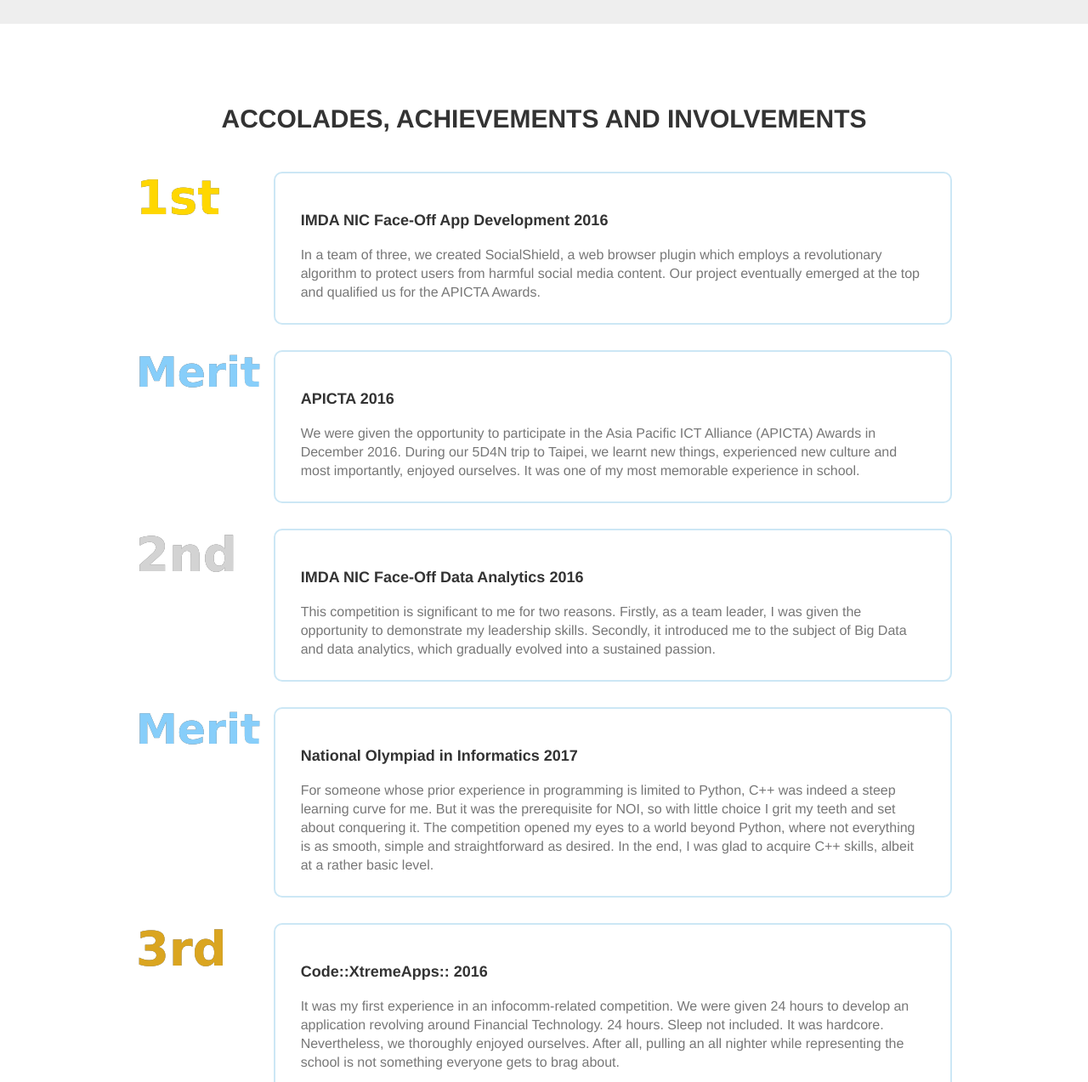
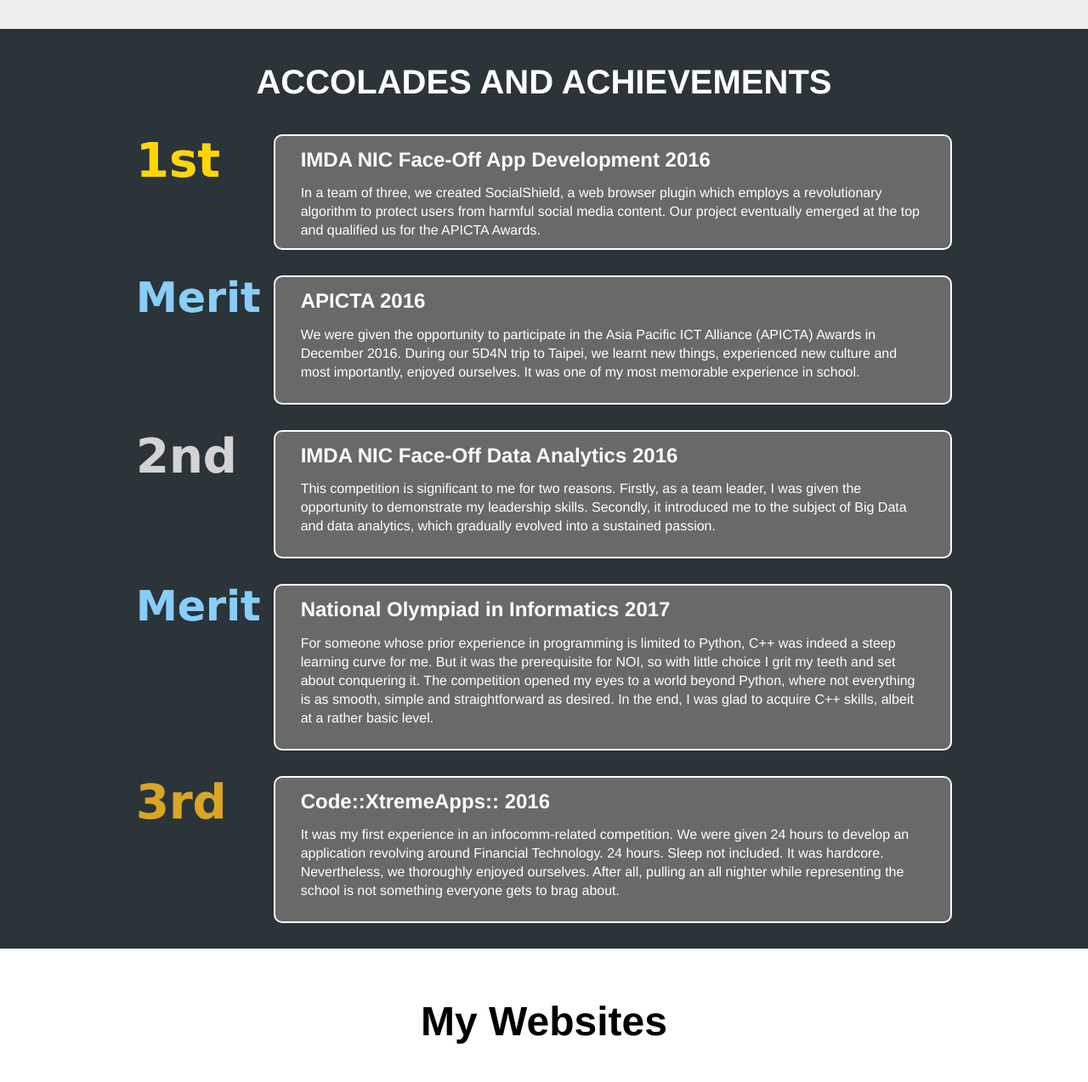
Before and after one commit to shijietopkek/legacy-portfolio-website, a plain HTML site: page index.html in a window 1280 px wide. Shown: the part 980-2253 px from the top of the page at 85% size. Drawn offline with Linux system fonts and the light colour scheme.

Commit message:
dark mode

```diff
--- a/assets/css/landing-page.css
+++ b/assets/css/landing-page.css
@@ -872,9 +872,9 @@ a:focus, a:active {
  .header-text{
       text-transform: uppercase;
       font-weight: 200;
-      color: #333;
+      color: #FFFFFF;
       margin-bottom: 20px;
-      font-size: 30px;
+      font-size: 40px;
       position: relative;
       line-height: 24px;
 }
@@ -1177,7 +1177,7 @@ filter: progid:DXImageTransform.Microsoft.gradient( startColorstr='#de8e0009', e
   }
 
    .landing-page .section-features{
-        margin: 50px 0;
+        background-color: #2A3439;
    }
 
    .landing-page .section-features .card{
@@ -1187,21 +1187,11 @@ filter: progid:DXImageTransform.Microsoft.gradient( startColorstr='#de8e0009', e
         border-radius: 10px;
         margin-top: 30px;
         text-align: left;
-   }
-   .landing-page .section-features .card .icon i{
-        font-size: 63px;
-        color: #9a9a9a;
-        width: 85px;
-        height: 85px;
-        line-height: 80px;
-        text-align: center;
-        border-radius: 50%;
-        margin: 0 auto;
-        margin-top: 20px;
+        background-color: #696969;
    }
 
     .landing-page .section-features .card.card-blue{
-      border-color: #CCE7F5;
+      border-color: #FFFFFF;
       border-width: 2px
     }
     .landing-page .section-features .card.card-blue .icon i{
@@ -1225,16 +1215,17 @@ filter: progid:DXImageTransform.Microsoft.gradient( startColorstr='#de8e0009', e
     .landing-page .section-features .card.card-red .icon i{
       color:#E01724;
     }
-    .landing-page .section-features .card  h4{
+    .landing-page .section-features .card  h3{
         font-weight: 300;
-        font-size: 18px;
-        margin: 30px 0 -15px;
+        font-size: 24px;
+        margin: 5px 0 -15px;
+        color: #FFFFFF;
    }
 
    .landing-page .section-features .card  p{
         font-size: 16px;
         line-height: 22px;
-        color: #777;
+        color: #FFFFFF;
    }
 
 
@@ -1263,7 +1254,7 @@ filter: progid:DXImageTransform.Microsoft.gradient( startColorstr='#de8e0009', e
       display: block;
    }
 
-   .landing-page .section-testimonial .carousel-inner .item .carousel-testimonial-caption{
+   .landing-page .section-testimonial .carousel-inner .item .carousel-website-caption{
     text-align: center;
     max-width: 700px;
     margin: 0 auto;
@@ -1835,3 +1826,13 @@ $duration: 5s;
   line-height: 18px;
   text-shadow: 2px 2px #000000;
 }
+.skills-title{
+  color: #000000;
+  font-size: 42px;
+  font-weight:300;
+}
+.website-title{
+  color:#000000;
+  font-size: 48px;
+  font-weight:300;
+}
--- a/index.html
+++ b/index.html
@@ -160,7 +160,7 @@
             </div>
             <div class="section section-gray section-interest">
                 <div class="container text-center">
-                    <h4 class="header-text">Interests and skills in Computer Science</h4>
+                    <h4 class="skills-title"><b>Interests and skills in Computer Science</h4>
                     <p>
                         My interests mainly revolve around Big Data and AI, although other computing topics fascinate me as well. Listed below are the skills I currently possess and interests I would like to delve deeper in the future.<br>
                     </p>
@@ -214,7 +214,7 @@
             </div>-->
             <div class="section section-features">
                 <div class="container">
-                    <h3 class="header-text text-center"><b>Accolades, Achievements and Involvements</b></h3>
+                    <h3 class="header-text text-center"><b>Accolades and Achievements</b></h3>
                     <div class="row">
                         <div class="col-md-2">
                             <div class="text">
@@ -224,7 +224,7 @@
                         <div class="col-md-10">
                             <div class="card card-blue">
                                 <div class="text">
-                                    <h4><b>IMDA NIC Face-Off App Development 2016</h4>
+                                    <h3><b>IMDA NIC Face-Off App Development 2016<h3>
                                     <h5>
                                     <p>In a team of three, we created SocialShield, a web browser plugin which employs a revolutionary algorithm to protect users from harmful social media content. Our project eventually emerged at the top and qualified us for the APICTA Awards.</p>
                                     </h5>
@@ -239,7 +239,7 @@
                         <div class="col-md-10">
                             <div class="card card-blue">
                                 <div class="text">
-                                    <h4><b>APICTA 2016</h4>
+                                    <h3><b>APICTA 2016</h3>
                                     <h5>
                                     <p>We were given the opportunity to participate in the Asia Pacific ICT Alliance (APICTA) Awards in December 2016. During our 5D4N trip to Taipei, we learnt new things, experienced new culture and most importantly, enjoyed ourselves. It was one of my most memorable experience in school.</p>
                                     </h5>
@@ -254,7 +254,7 @@
                         <div class="col-md-10">
                             <div class="card card-blue">
                                 <div class="text">
-                                    <h4><b>IMDA NIC Face-Off Data Analytics 2016</h4>
+                                    <h3><b>IMDA NIC Face-Off Data Analytics 2016</h3>
                                     <h5>
                                     <p>This competition is significant to me for two reasons. Firstly, as a team leader, I was given the opportunity to demonstrate my leadership skills. Secondly, it introduced me to the subject of Big Data and data analytics, which gradually evolved into a sustained passion. </p>
                                     </h5>
@@ -269,7 +269,7 @@
                         <div class="col-md-10">
                             <div class="card card-blue">
                                 <div class="text">
-                                    <h4><b>National Olympiad in Informatics 2017</h4>
+                                    <h3><b>National Olympiad in Informatics 2017</h3>
                                     <h5>
                                     <p>For someone whose prior experience in programming is limited to Python, C++ was indeed a steep learning curve for me. But it was the prerequisite for NOI, so with little choice I grit my teeth and set about conquering it. The competition opened my eyes to a world beyond Python, where not everything is as smooth, simple and straightforward as desired. In the end, I was glad to acquire C++ skills, albeit at a rather basic level.</p>
                                     </h5>
@@ -284,7 +284,7 @@
                         <div class="col-md-10">
                             <div class="card card-blue">
                                 <div class="text">
-                                    <h4><b>Code::XtremeApps:: 2016</h4>
+                                    <h3><b>Code::XtremeApps:: 2016</h3>
                                     <h5>
                                     <p>It was my first experience in an infocomm-related competition. We were given 24 hours to develop an application revolving around Financial Technology. 24 hours. Sleep not included. It was hardcore. Nevertheless, we thoroughly enjoyed ourselves. After all, pulling an all nighter while representing the school is not something everyone gets to brag about.</p>
                                     </h5>
@@ -296,7 +296,7 @@
             </div>
             <div class="section section-testimonial">
                 <div class="container">
-                    <h1 class="header-text text-center"><b>My Websites</b></h1>
+                    <h1 class="website-title text-center"><b>My Websites</b></h1>
                     <div id="carousel-example-generic" class="carousel fade" data-ride="carousel">
                         <!-- Wrapper for slides -->
                         <div class="carousel-inner" role="listbox">
@@ -306,7 +306,7 @@
                                         <img src="assets/img/socialmedia/Tableau_logo_circle.png">
                                     </div>
                                 </a>
-                                <div class="carousel-testimonial-caption">
+                                <div class="carousel-website-caption">
                                     <p>Tableau Public</p>
                                     <h4>A place for me to create and share data-driven visualisations.</h4>
                                 </div>
@@ -317,7 +317,7 @@
                                         <img src="assets/img/socialmedia/LinkedIn_logo_circle.png">
                                     </div>
                                 </a>
-                                <div class="carousel-testimonial-caption">
+                                <div class="carousel-website-caption">
                                     <p>LinkedIn</p>
                                     <h4>Connect with me on LinkedIn Today!</h4>
                                 </div>
@@ -328,7 +328,7 @@
                                         <img src="assets/img/socialmedia/Github_logo_circle.png">
                                     </div>
                                 </a>
-                                <div class="carousel-testimonial-caption">
+                                <div class="carousel-website-caption">
                                     <p>Github</p>
                                     <h4>Documents my learning progress in CS</h4>
                                 </div>
```
